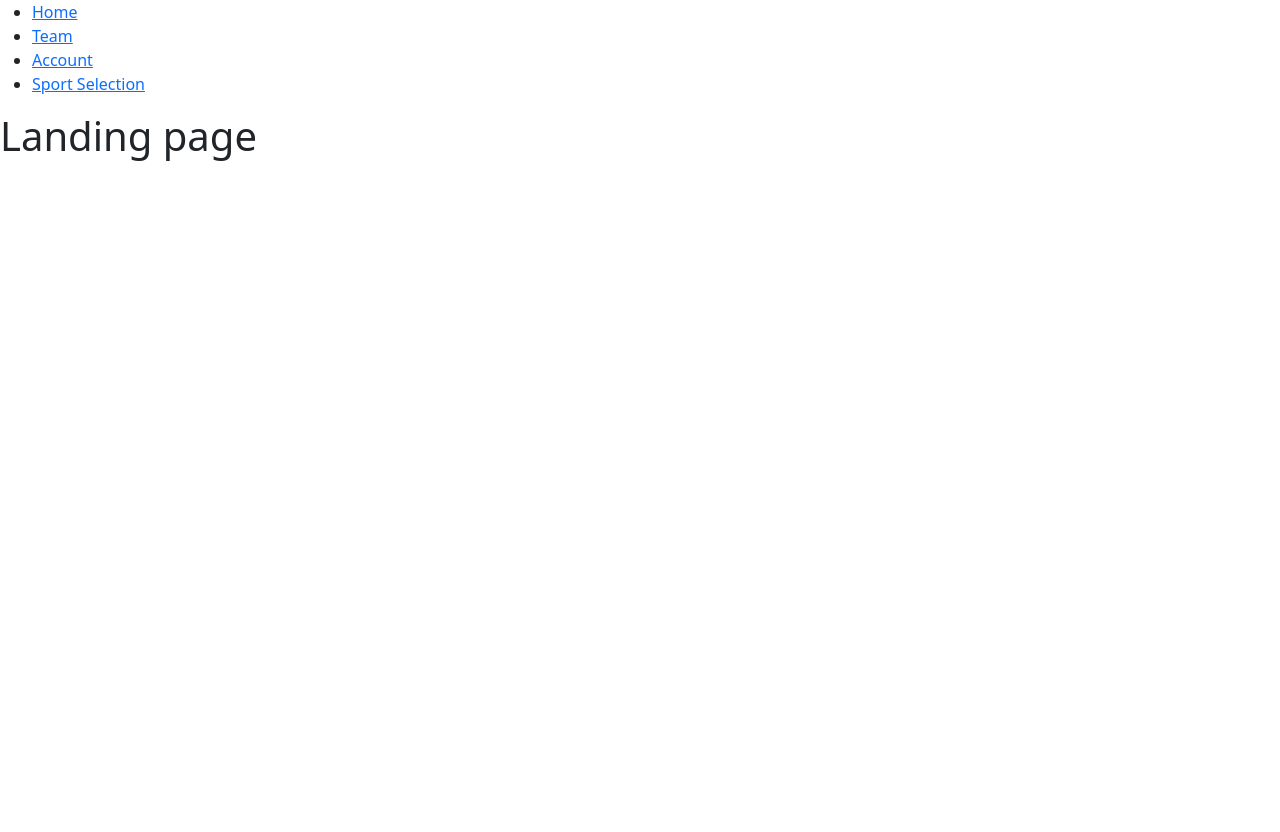
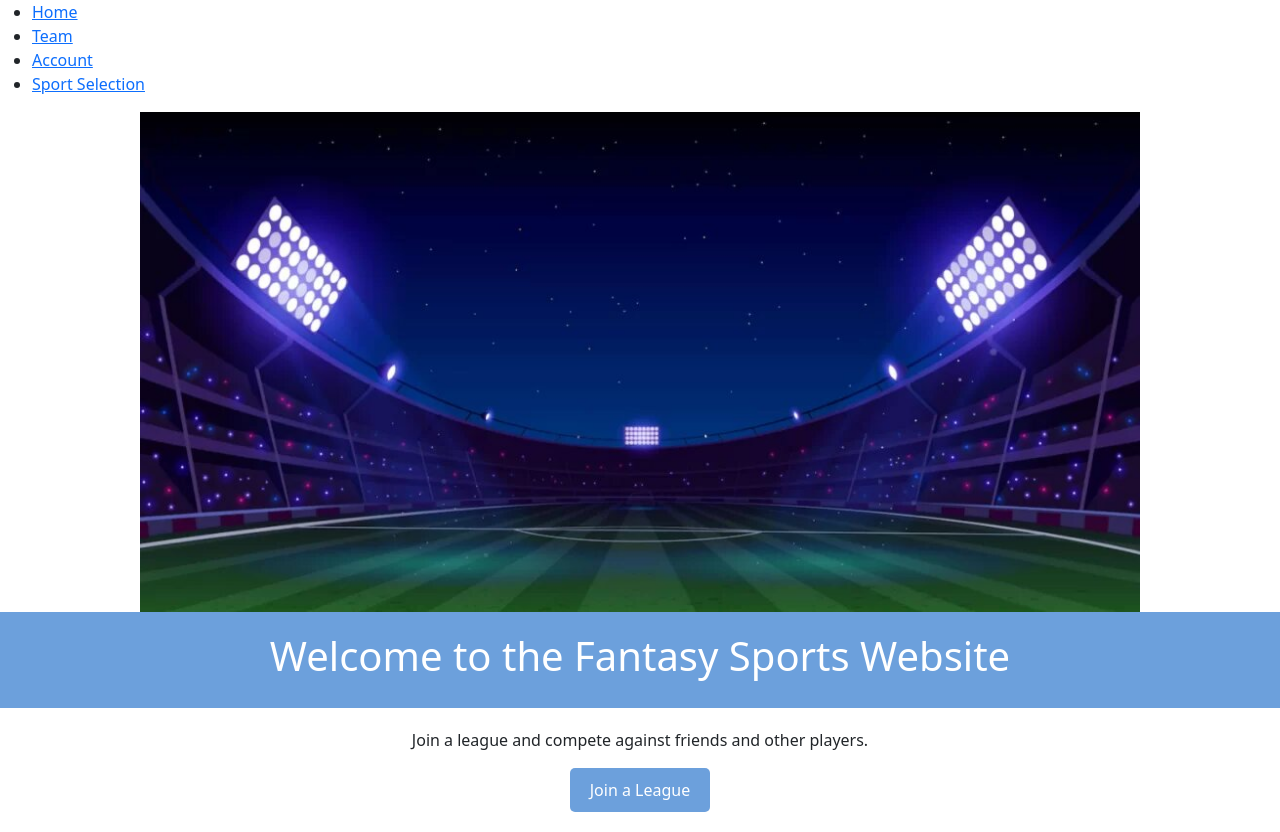
Before and after one commit to barryos112/Final-Year-Project, a React (Create React App) app in the folder final-year-project/: page /home in a window 1280 px wide. Before the commit the page ends 800 px from the top, so only its background shows below. Built offline with nearby package versions, Linux system fonts and the light colour scheme.

Commit message:
Landing Page work

```diff
--- a/final-year-project/package.json
+++ b/final-year-project/package.json
@@ -38,5 +38,10 @@
       "last 1 firefox version",
       "last 1 safari version"
     ]
+  },
+  "devDependencies": {
+    "autoprefixer": "^10.4.13",
+    "postcss": "^8.4.21",
+    "tailwindcss": "^3.2.4"
   }
 }
--- /dev/null
+++ b/final-year-project/postcss.config.js
@@ -0,0 +1,6 @@
+module.exports = {
+  plugins: {
+    tailwindcss: {},
+    autoprefixer: {},
+  },
+}
--- /dev/null
+++ b/final-year-project/src/Components/Landing_page/landing_page.css
@@ -0,0 +1,39 @@
+.home-page-container {
+    display: flex;
+    flex-direction: column;
+    align-items: center;
+  }
+
+  .home-page-header {
+    width: 100%;
+    background-color: #6CA0DC;
+    color: white;
+    text-align: center;
+    padding: 20px;
+  }
+
+  .home-page-body {
+    width: 100%;
+    text-align: center;
+    padding: 20px;
+  }
+
+  .join-button {
+    background-color: #6CA0DC;
+    color: white;
+    padding: 10px 20px;
+    border: none;
+    border-radius: 5px;
+    font-size: 16px;
+    cursor: pointer;
+  }
+
+  .join-button:hover {
+    background-color: #4D7B9D;
+  }
+
+
+ .bg{
+  background-size: cover;
+	background-position: top center;
+ }
--- a/final-year-project/src/Components/Landing_page/landing_page.js
+++ b/final-year-project/src/Components/Landing_page/landing_page.js
@@ -1,7 +1,78 @@
 import React from "react";
 
-function Home() {
-  return <h1>Landing page</h1>;
-}
+import "./landing_page.css";
+import bg from "../Landing_page/ProjectBG.jpg";
+
+const Home = () => {
+  return (
+    <div className="home-page-container">
+      <div className="bg">
+        <img src={bg} width="1000" height="500" />
+      </div>
+      <div className="home-page-header">
+        <h1>Welcome to the Fantasy Sports Website</h1>
+      </div>
+      <div className="home-page-body">
+        <p>Join a league and compete against friends and other players.</p>
+        <button className="join-button">Join a League</button>
+      </div>
+    </div>
+  );
+};
 
 export default Home;
+
+// import React, { useState } from "react";
+// import "./landing_page.css";
+// import {
+//   Navbar,
+//   Nav,
+//   Carousel,
+//   Form,
+//   FormControl,
+//   Button,
+// } from "react-bootstrap";
+
+// const Home = () => {
+//   const [email, setEmail] = useState("");
+//   const [password, setPassword] = useState("");
+
+//   const handleSubmit = (event) => {
+//     event.preventDefault();
+//     // Send email and password to server for sign-up
+//     console.log(`Email: ${email}, Password: ${password}`);
+//   };
+
+//   return (
+//     <div className="landing-page-container">
+
+//       <Navbar bg="light" expand="lg">
+//         <Navbar.Brand href="#home">My Fantasy Sports Website</Navbar.Brand>
+//         <Navbar.Toggle aria-controls="basic-navbar-nav" />
+//         <Navbar.Collapse id="basic-navbar-nav">
+//           <Nav className="mr-auto">
+//             <Nav.Link href="#home">Home</Nav.Link>
+//             <Nav.Link href="#link">Link</Nav.Link>
+//           </Nav>
+//           <Form inline>
+//             <FormControl
+//               type="email"
+//               placeholder="Email"
+//               className="mr-sm-2"
+//               onChange={(e) => setEmail(e.target.value)}
+//             />
+//             <FormControl
+//               type="password"
+//               placeholder="Password"
+//               className="mr-sm-2"
+//               onChange={(e) => setPassword(e.target.value)}
+//             />
+//             <Button variant="outline-success" onClick={handleSubmit}>
+//               Sign Up
+//             </Button>
+//           </Form>
+//         </Navbar.Collapse>
+//       </Navbar>
+//     </div>
+//   );
+// };
--- a/final-year-project/src/index.css
+++ b/final-year-project/src/index.css
@@ -1,13 +1,9 @@
+@tailwind base;
+@tailwind components;
+@tailwind utilities;
+
 body {
-  margin: 0;
-  font-family: -apple-system, BlinkMacSystemFont, 'Segoe UI', 'Roboto', 'Oxygen',
-    'Ubuntu', 'Cantarell', 'Fira Sans', 'Droid Sans', 'Helvetica Neue',
-    sans-serif;
-  -webkit-font-smoothing: antialiased;
-  -moz-osx-font-smoothing: grayscale;
+	background-image: url('./Assets/ProjectBG.jpg');
+	background-size: cover;
+	background-position: top center;
 }
-
-code {
-  font-family: source-code-pro, Menlo, Monaco, Consolas, 'Courier New',
-    monospace;
-}
```
Also changed, not shown: final-year-project/index.html (added, +19 -0 lines), final-year-project/tailwind.config.js (added, +8 -0 lines), final-year-project/src/Components/Landing_page/ProjectBG.jpg (added), 1 other file (tests, documents, lock files or other folders).
